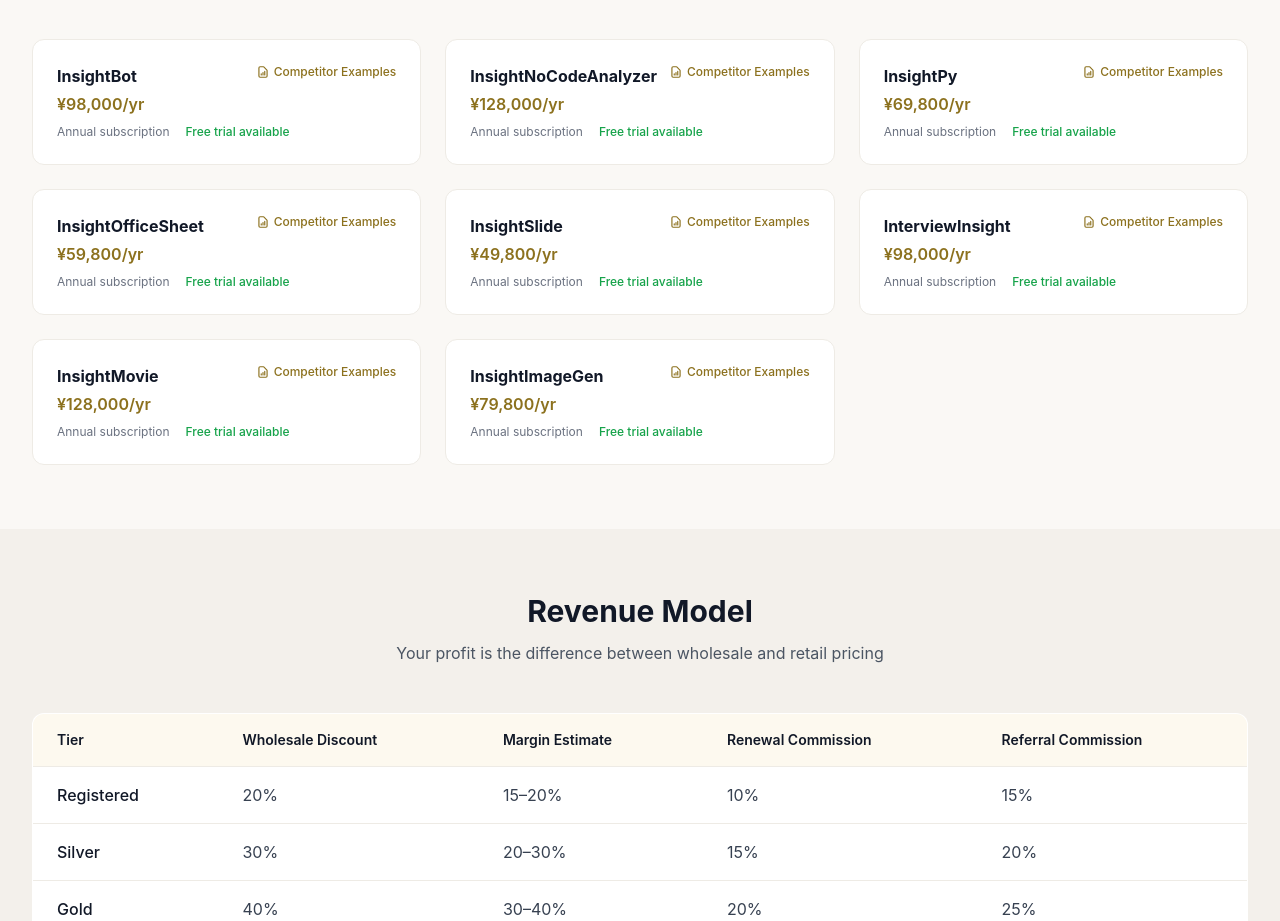
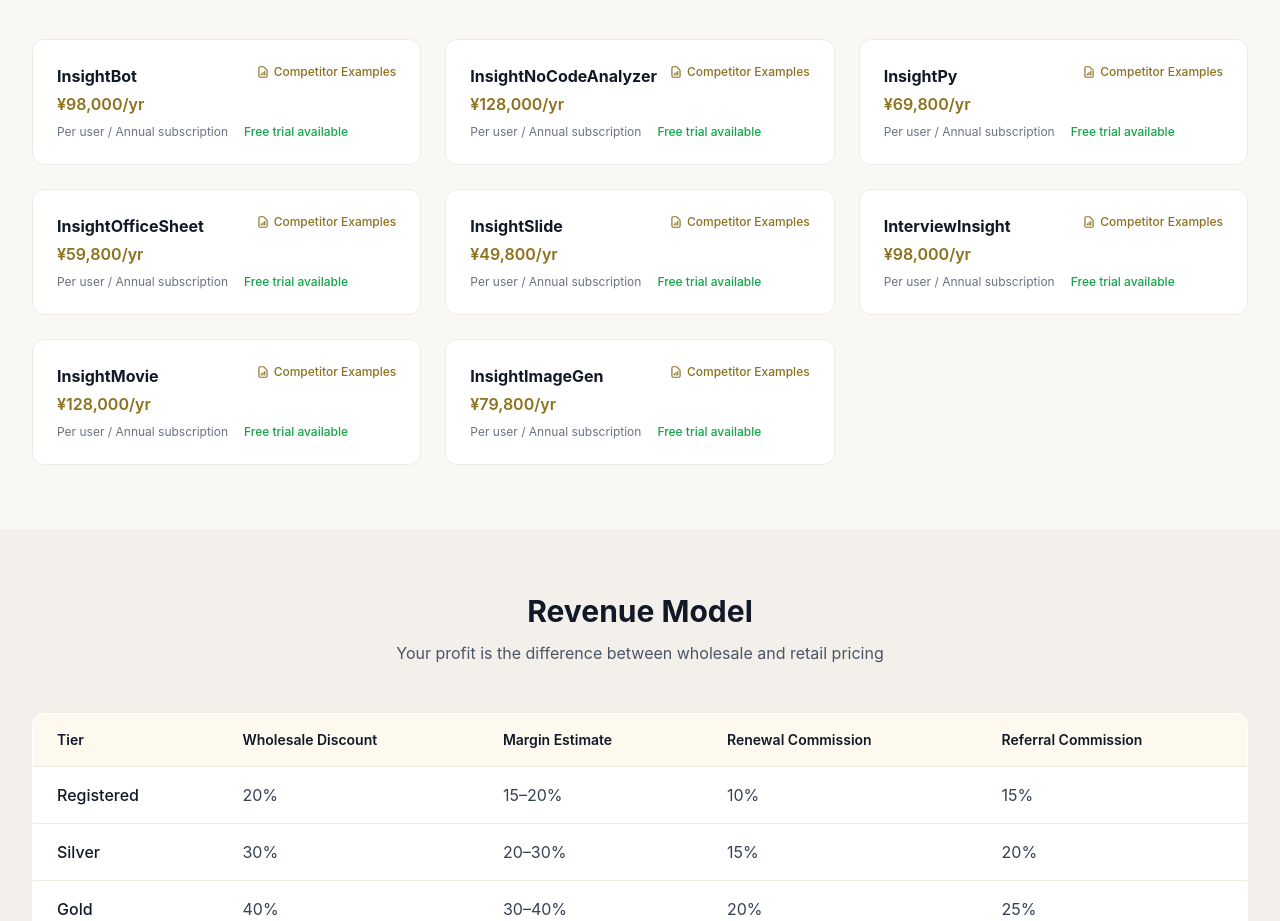
Before and after one commit to HarmonicInsight/Insight-Office.com, a Next.js app: page /en/partners in a window 1280 px wide. Shown: the part 1240-2161 px from the top of the page. Built offline with nearby package versions, Linux system fonts and the light colour scheme.

Commit message:
fix: Clarify pricing is per user for annual subscriptions
Added "1ユーザー" / "Per user" / "每用户" prefix to annual
subscription label across all three languages.

https://claude.ai/code/session_016oFTQGgixUQbLWHinXapRs

```diff
--- a/src/i18n/partner-translations.ts
+++ b/src/i18n/partner-translations.ts
@@ -219,7 +219,7 @@ export const partnerTranslations: Record<Locale, PartnerTranslations> = {
     products: {
       title: "取扱製品ラインナップ",
       subtitle: "8つのコンサルティング向けツールを取り扱いいただけます",
-      annual: "年間サブスクリプション",
+      annual: "1ユーザー 年間サブスクリプション",
       freeTrial: "無料トライアルあり",
       items: [
         { name: "InsightBot", price: "¥98,000/年" },
@@ -351,7 +351,7 @@ export const partnerTranslations: Record<Locale, PartnerTranslations> = {
     products: {
       title: "Product Lineup",
       subtitle: "Resell 8 consulting tools",
-      annual: "Annual subscription",
+      annual: "Per user / Annual subscription",
       freeTrial: "Free trial available",
       items: [
         { name: "InsightBot", price: "¥98,000/yr" },
@@ -483,7 +483,7 @@ export const partnerTranslations: Record<Locale, PartnerTranslations> = {
     products: {
       title: "产品阵容",
       subtitle: "可代理销售8款咨询工具",
-      annual: "年度订阅",
+      annual: "每用户 年度订阅",
       freeTrial: "提供免费试用",
       items: [
         { name: "InsightBot", price: "¥98,000/年" },
```
